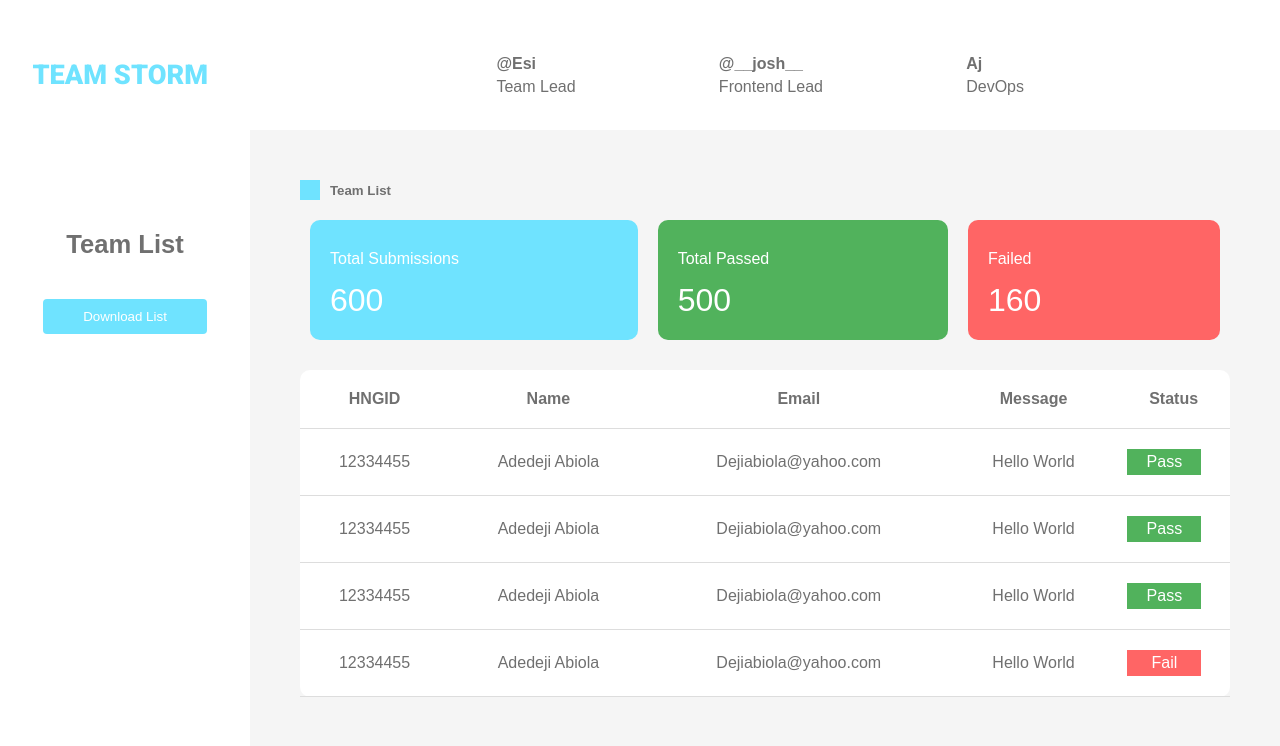
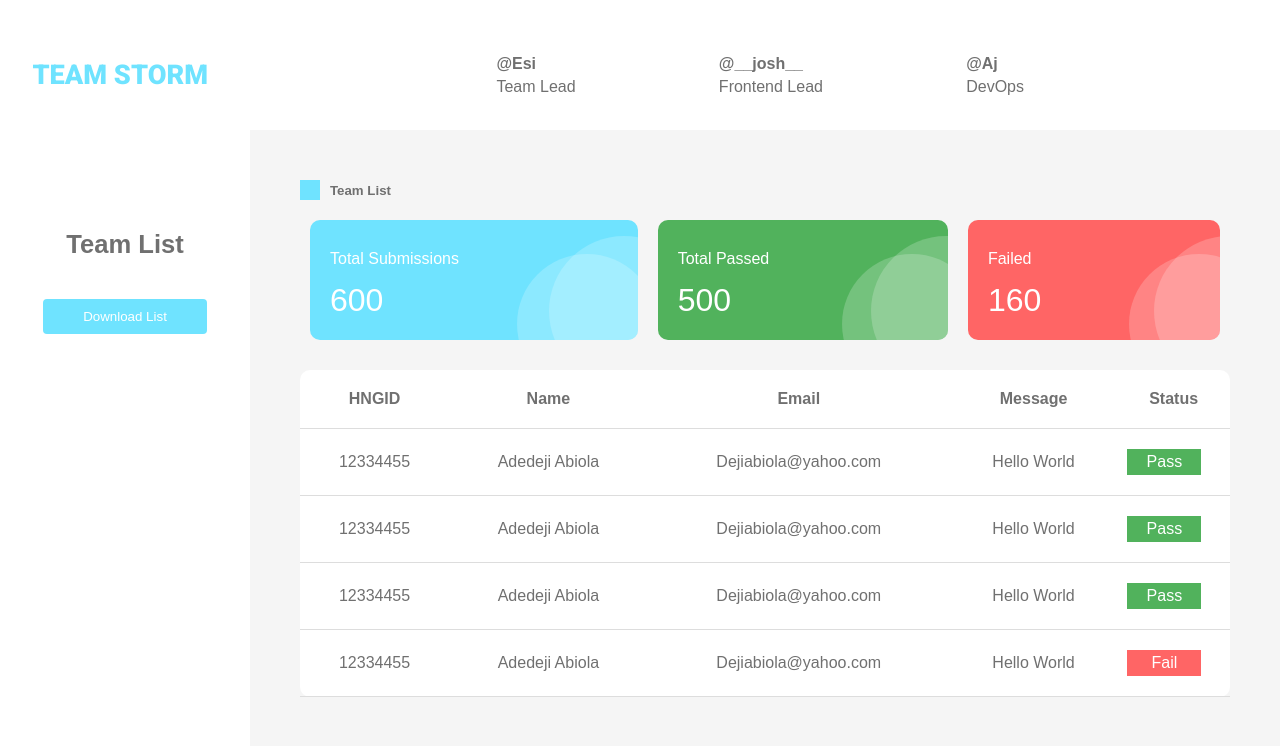
Before and after one commit to DestinyJunior/hng-storm-frontend, a PHP site: page / in a window 1280 px wide. Shown: the top 746 px of the page. Run offline with PHP 8.4, Linux system fonts and the light colour scheme.

Commit message:
added circle design to cards

```diff
--- a/index.html
+++ b/index.html
@@ -20,7 +20,7 @@
         <p>Frontend Lead</p>
       </div>
       <div>
-        <p>Aj</p>
+        <p>@Aj</p>
         <p>DevOps</p>
       </div>
     </div>
@@ -39,14 +39,26 @@
         <div class='card-one'>
           <p>Total Submissions</p>
           <p>600</p>
+          <div id="foo">
+          </div>
+          <div id="bar">
+          </div>
         </div>
         <div class='card-two'>
           <p>Total Passed</p>
           <p>500</p>
+          <div id="foo">
+          </div>
+          <div id="bar">
+          </div>
         </div>
         <div class='card-three'>
           <p>Failed</p>
           <p>160</p>
+          <div id="foo">
+          </div>
+          <div id="bar">
+          </div>
         </div>
       </div>
       <div class='table-container'>
--- a/styles.css
+++ b/styles.css
@@ -107,7 +107,31 @@ section {
   padding: 20px;
   color: white;
   padding-top: 30px;
+  position: relative;
+  overflow: hidden;
 }
+
+#foo{
+  height:150px;
+  width:150px;
+  background:white;
+  position:absolute;
+  left:70%;
+  top:5%;
+  border-radius: 50%;
+  opacity: 0.2;
+}
+
+  #bar{
+    height:140px;
+    width:140px;
+    background: white;
+    border-radius:50%;
+    position:absolute;
+    left:60%;
+    top:20%;
+    opacity: 0.2;
+  }
 
 .graphics-cards-container div p {
   margin-bottom: 14px;
```
